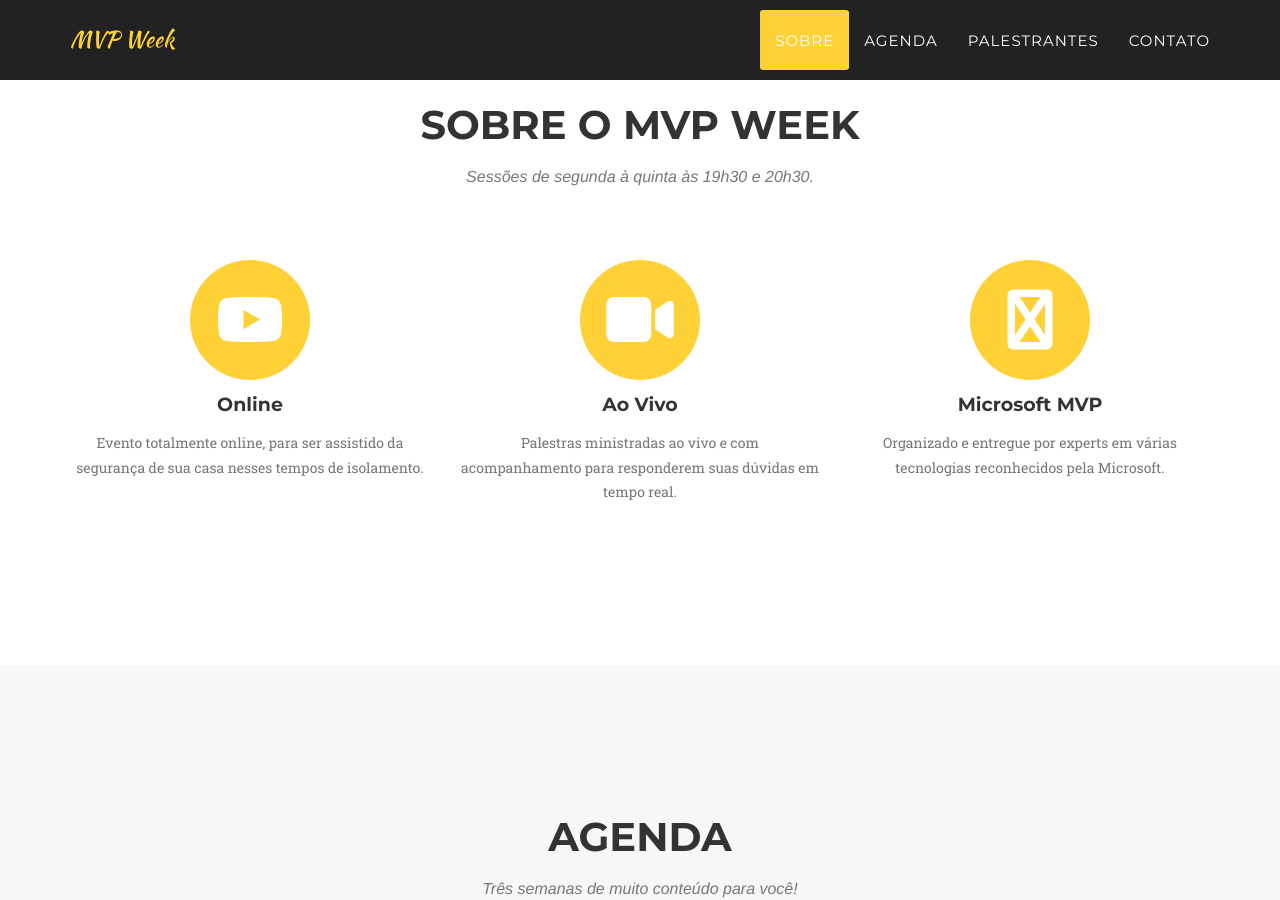
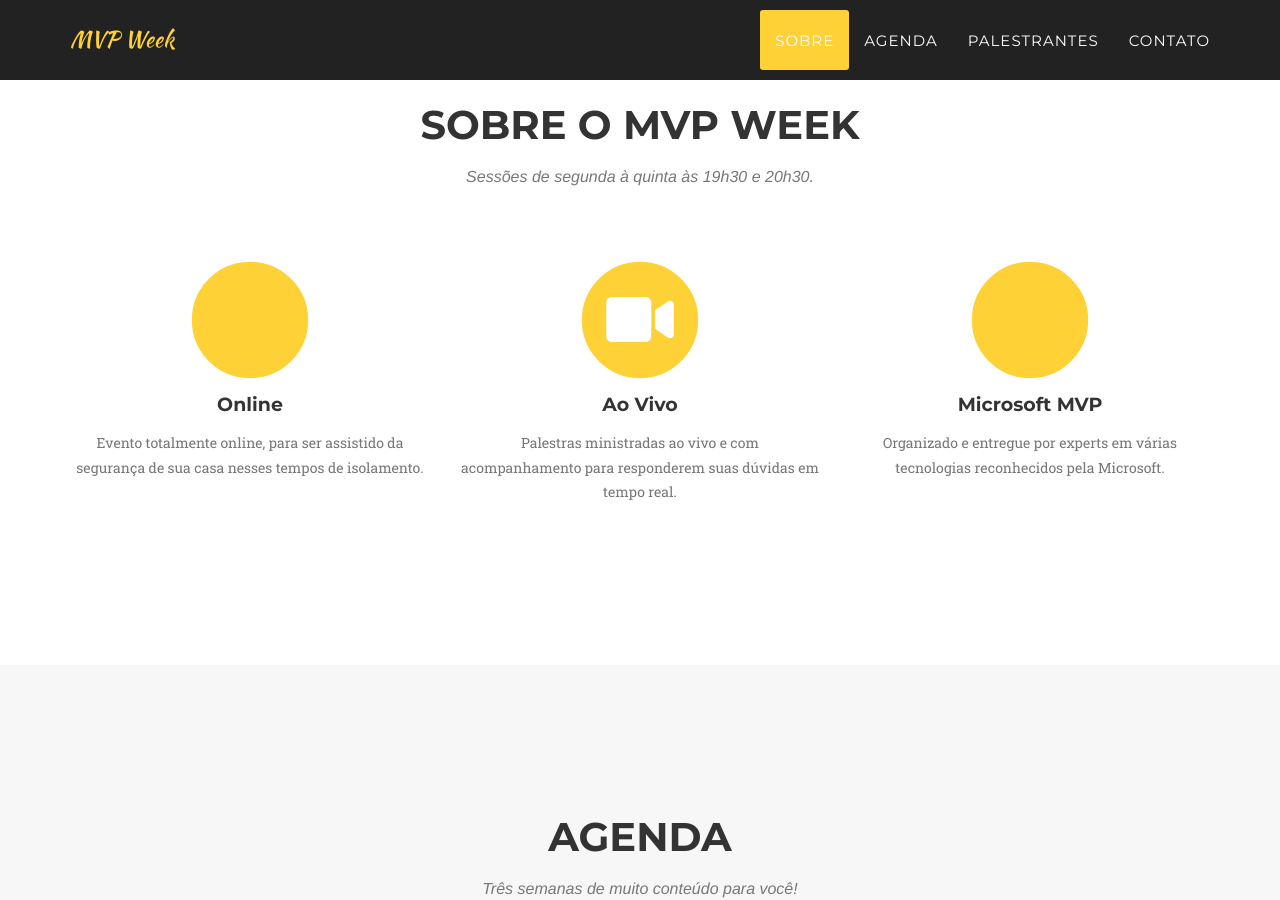
Before and after one commit to mvpweek/mvpweek.github.io, a Jekyll site: the page built from index.html, in a window 1280 px wide and 900 px high, scrolled down 805 px. Built offline with Jekyll 4.4.1, drawn with Linux system fonts in a browser that asks for light colours; nearby versions of some CDN libraries; some web fonts are replaced.

Commit message:
Update FontAwesome

```diff
--- a/_includes/head.html
+++ b/_includes/head.html
@@ -11,7 +11,7 @@
     <link rel="stylesheet" href="{{ "/style.css" | prepend: site.baseurl }}">
 
     <!-- Custom Fonts -->
-    <script src="https://use.fontawesome.com/853a658a20.js"></script>
+    <link href="https://use.fontawesome.com/releases/v5.13.0/css/all.css" rel="stylesheet" type="text/css">
     <link href="https://fonts.googleapis.com/css?family=Montserrat:400,700" rel="stylesheet" type="text/css">
     <link href='https://fonts.googleapis.com/css?family=Kaushan+Script' rel='stylesheet' type='text/css'>
     <link href="https://fonts.googleapis.com/css?family=Lato:400,700,400italic,700italic" rel="stylesheet" type="text/css">
```
